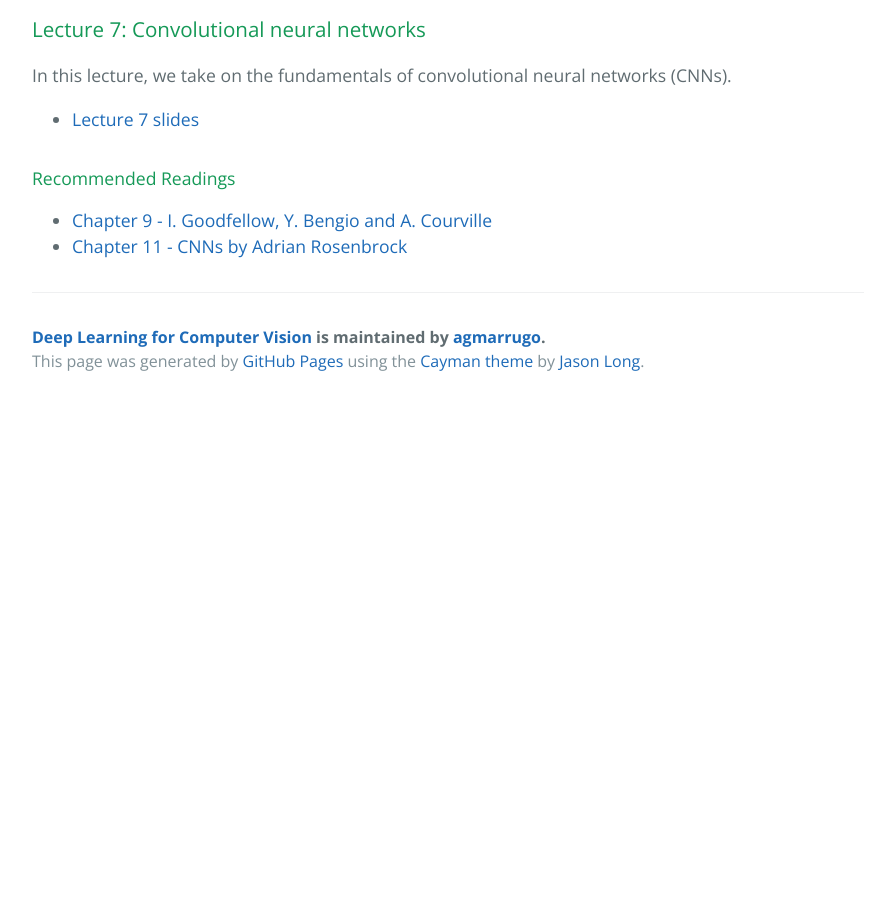
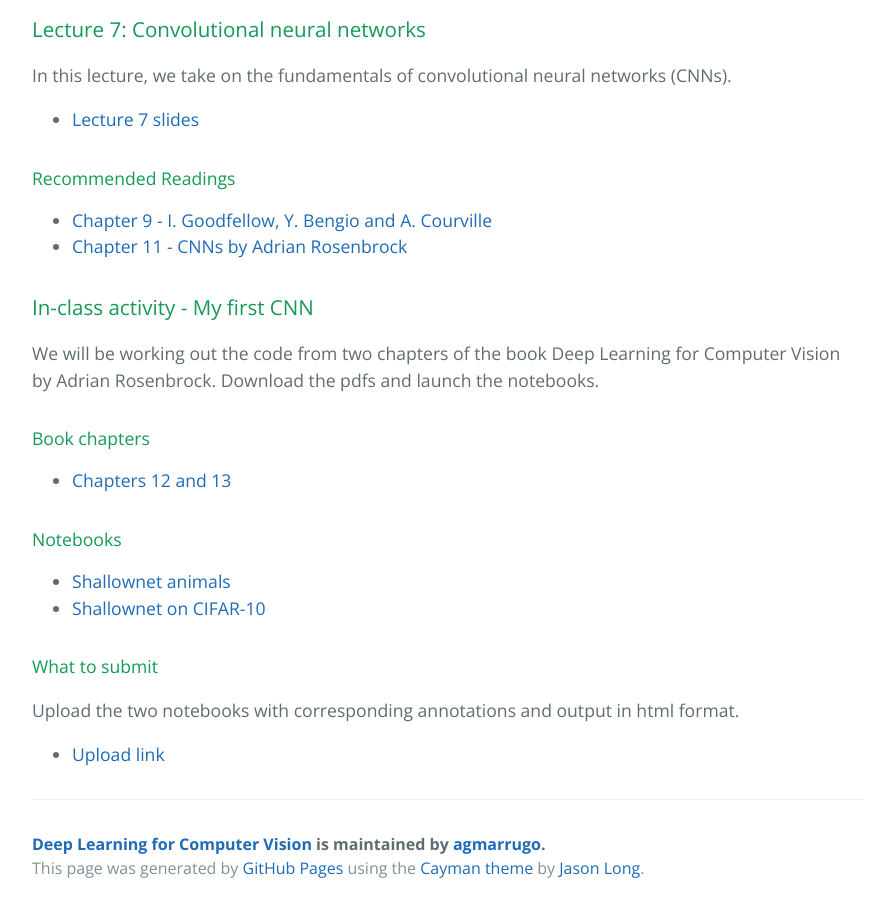
Before and after one commit to opi-lab/DL4CV, a Jekyll site: the page built from index.md, in a window 1280 px wide and 900 px high, scrolled down 3651 px. Shown: the whole window, without its empty margins (192-1062 px from the left). Built offline with Jekyll 4.4.1, drawn with Linux system fonts in a browser that asks for light colours; before the commit the page ends 4056 px from its top, so only the background shows below that.

Commit message:
Update index.md

```diff
--- a/index.md
+++ b/index.md
@@ -139,3 +139,21 @@ In this lecture, we take on the fundamentals of convolutional neural networks (C
 
 - [Chapter 9 - I. Goodfellow, Y. Bengio and A. Courville](https://www.deeplearningbook.org)
 - [Chapter 11 - CNNs by Adrian Rosenbrock ]({{site.url}}pdfs/11-cnns.pdf)
+
+### In-class activity - My first CNN
+
+We will be working out the code from two chapters of the book Deep Learning for Computer Vision by Adrian Rosenbrock. Download the pdfs and launch the notebooks.
+
+#### Book chapters
+
+- [Chapters 12 and 13]({{site.url}}pdfs/12-13-train-load-cnn.pdf)
+
+#### Notebooks
+
+- [Shallownet animals](https://github.com/opi-lab/DL4CV/blob/main/notebooks/shallownet_animals_.ipynb)
+- [Shallownet on CIFAR-10](https://github.com/opi-lab/DL4CV/blob/main/notebooks/shallownet_cifar10_.ipynb)
+
+#### What to submit
+Upload the two notebooks with corresponding annotations and output in html format.
+
+- [Upload link](https://www.dropbox.com/request/LJt4Lvi0MHRhzUxNIO2z)
```
